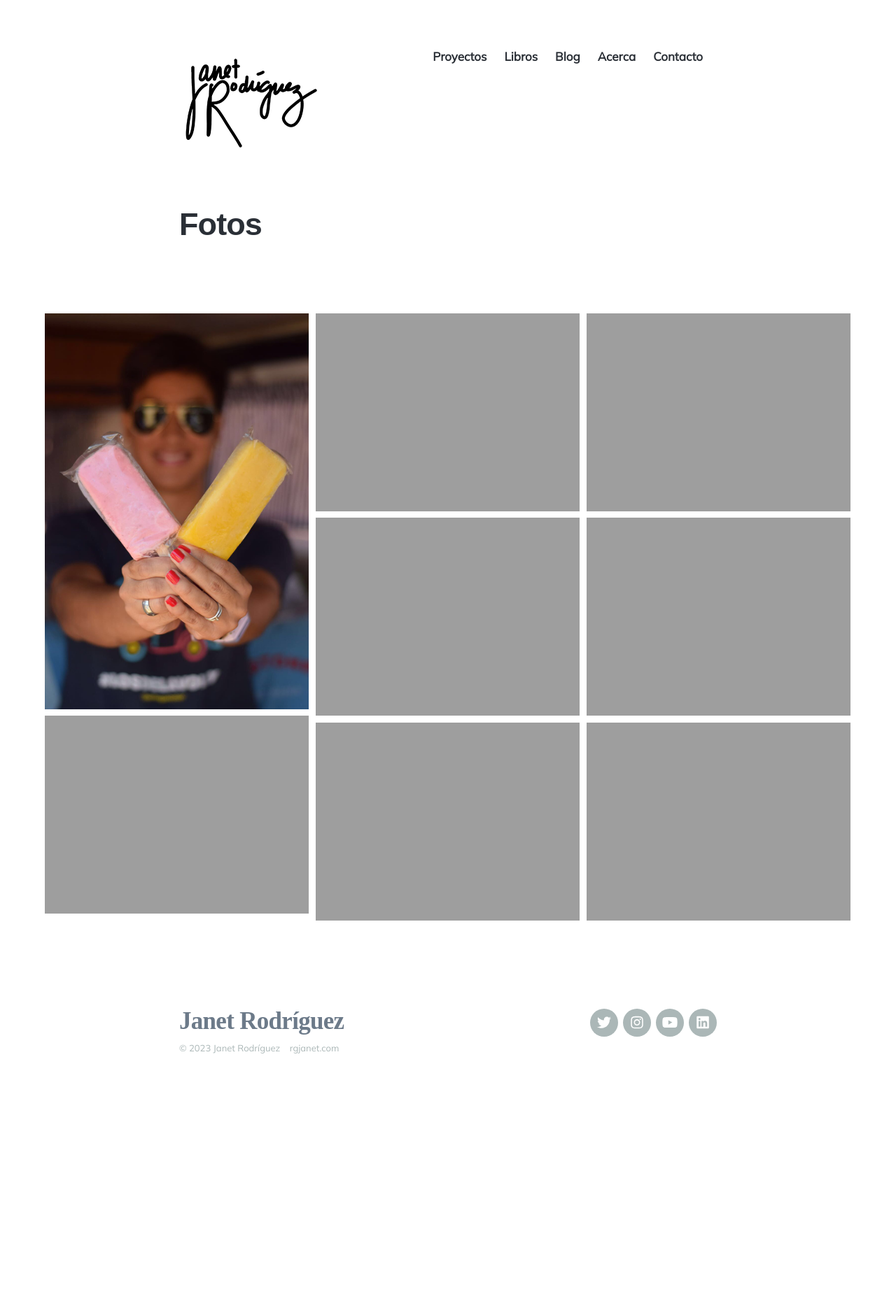
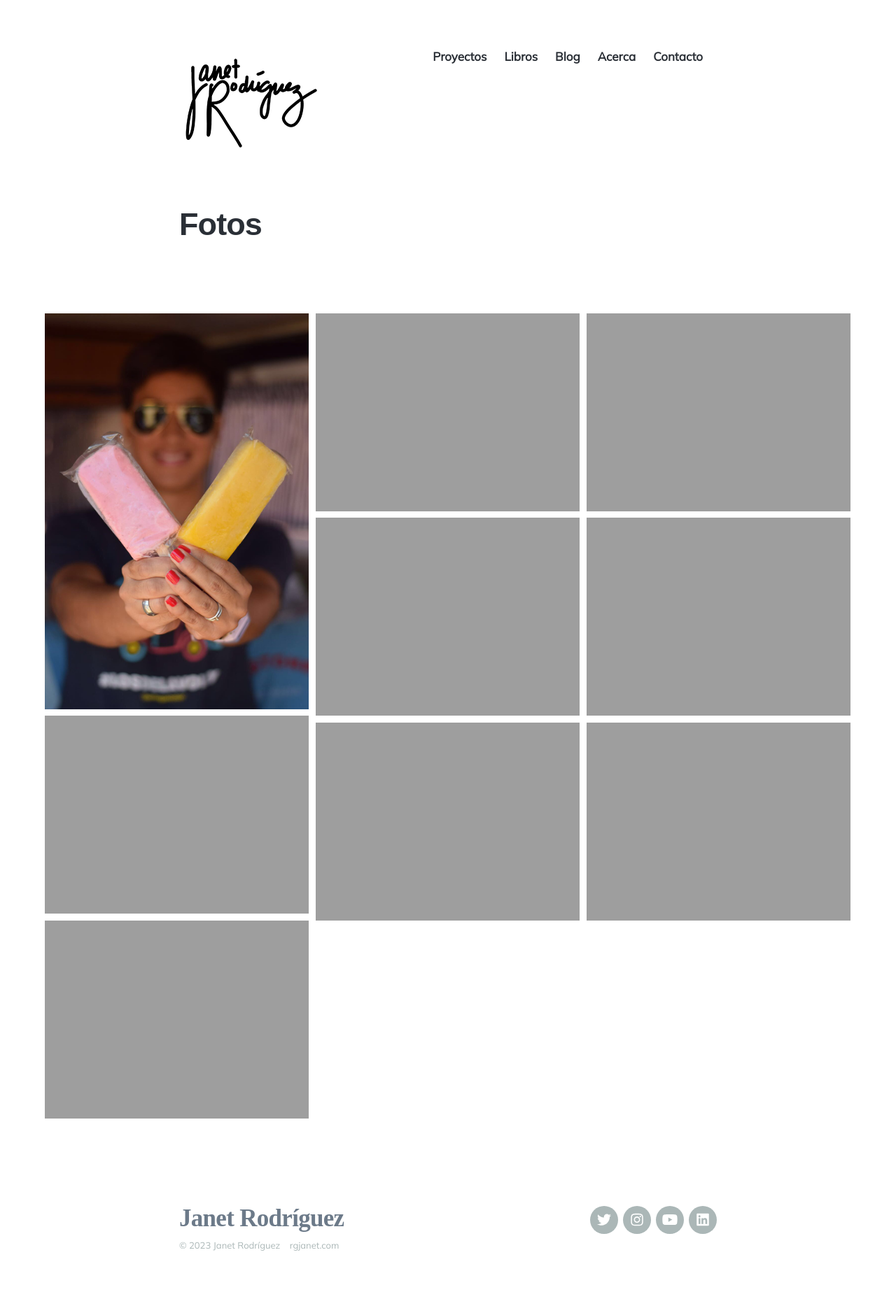
Before and after one commit to rgjanet/rgjanet.github.io, a Jekyll site: the page built from _projects/2020-02-20-fotos.md, in a window 1280 px wide. Shown: the whole page at 70% size. Built offline with Jekyll 4.4.1, drawn with Linux system fonts in a browser that asks for light colours; nearby versions of some CDN libraries; before the commit the page ends 1585 px from its top, so only the background shows below that.

Commit message:
Update 2020-02-20-fotos.md

```diff
--- a/_projects/2020-02-20-fotos.md
+++ b/_projects/2020-02-20-fotos.md
@@ -14,4 +14,5 @@ featured_image: '/images/Proyectos/ElGranCombo1.png'
   	<img src="https://www.rgjanet.com/images/Proyectos/ElGranCombo1.png">
   	<img src="https://www.rgjanet.com/images/Fotos/rafael-ithier-dia-nacional-de-la-zalsa.png">
 	<img src="https://www.rgjanet.com/images/Proyectos/ElFogondela31.png">
+	<img src="https://www.rgjanet.com/images/Fotos/RelojPR.png">
 </div>
```
